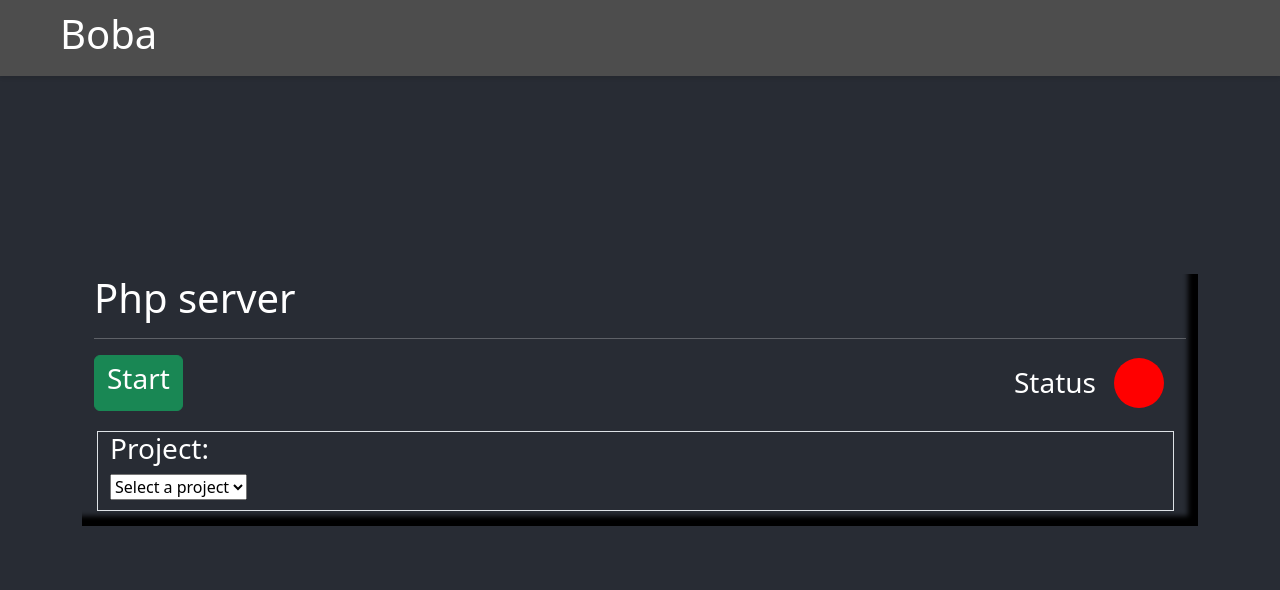
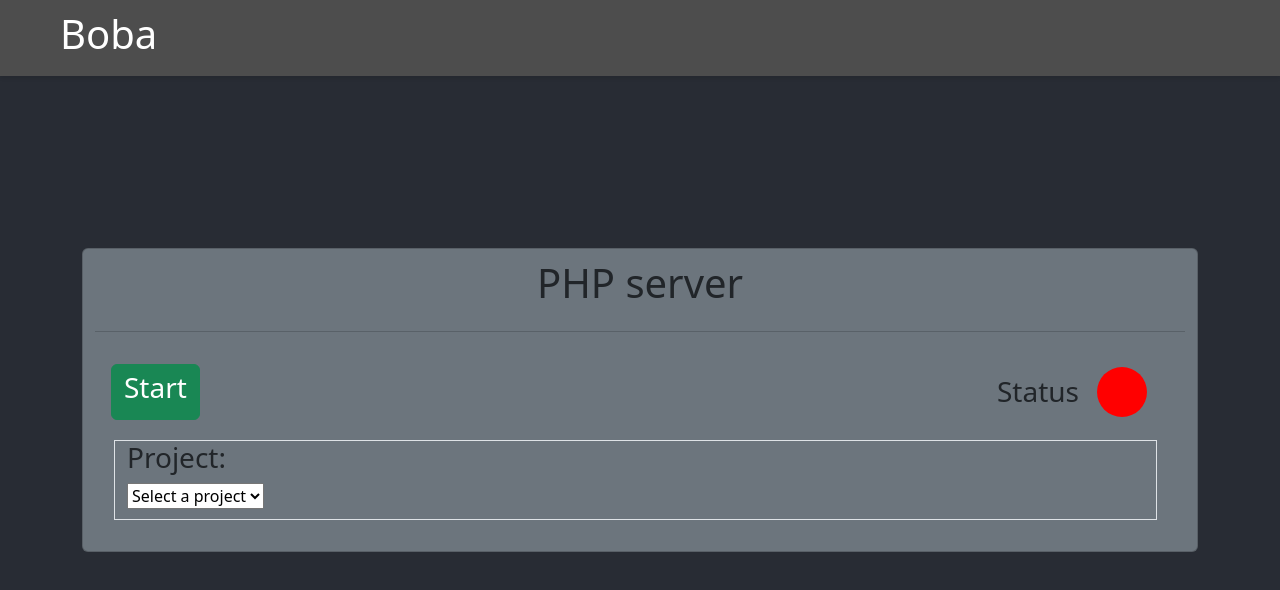
Before and after one commit to Fern135/Boba, a React (Create React App) app in the folder src/panel/frontend/panel/: page / in a window 1280 px wide. Shown: the top 590 px of the page. Built offline with nearby package versions, Linux system fonts and the light colour scheme.

Commit message:
starting to use more bootstrap than just pure scss

```diff
--- a/src/panel/frontend/panel/src/components/php_server/component/php_server.js
+++ b/src/panel/frontend/panel/src/components/php_server/component/php_server.js
@@ -49,13 +49,14 @@ function PhpServer() {
     };
 
     return (
-        <div className="container php-server-card">
-            <h1>
-                Php server
+        <div className="container card bg-secondary">
+            <h1 className="mx-auto php-server-card-title">
+                PHP server
             </h1>
+
             <hr />
 
-            <div className='row'>
+            <div className='row card-body'>
 
                 <div className="col col-sm col-md">
                     <div className="status-container">
--- a/src/panel/frontend/panel/src/components/php_server/style/php_server.scss
+++ b/src/panel/frontend/panel/src/components/php_server/style/php_server.scss
@@ -33,13 +33,15 @@
     margin-left: 15px;
 }
 
-// TODO: it's supposed to show a shadow
-.php-server-card {
+// the title for the php server card
+.php-server-card-title{
+    margin-top: 10px;
+}
+
+// making the responsivehorizontal line
+hr {
     width: 100%;
     height: auto;
-    position: relative;
-    // background-color: #000;
-    box-shadow: inset -10px -10px 5px 0 black;
 }
 
 // color for when the server is active or not
```
